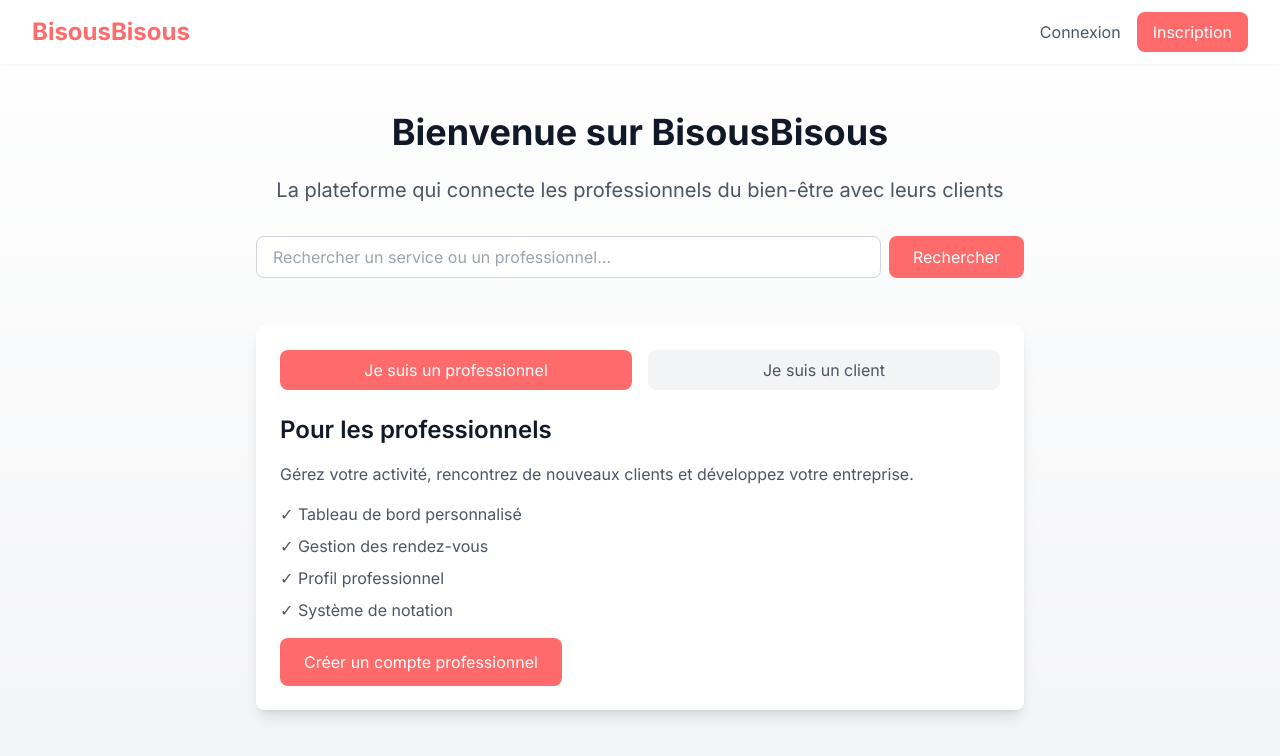
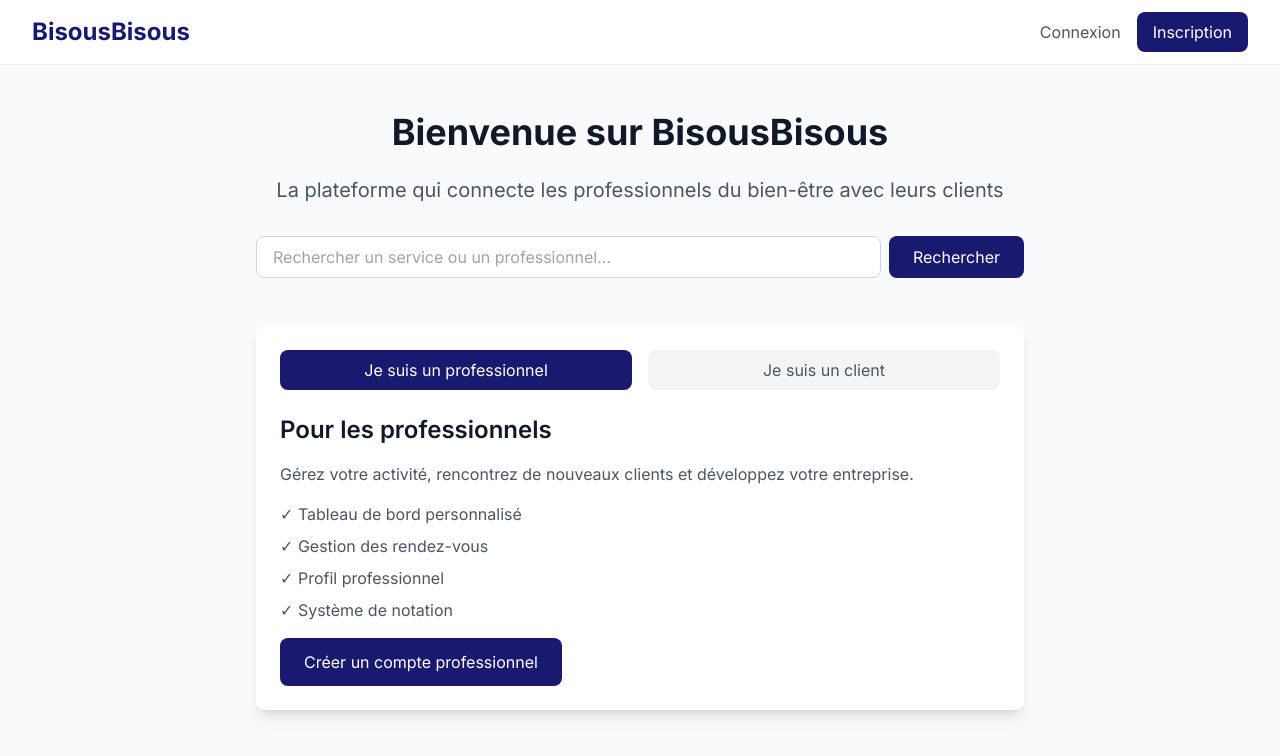
Before and after one commit to bba-git/bisousbisousmvp, a Next.js app: page / in a window 1280 px wide. Shown: the top 756 px of the page. Built offline with nearby package versions, Linux system fonts and the light colour scheme.

Commit message:
feat: replace primary color with midnight blue throughout the project

```diff
--- a/app/globals.css
+++ b/app/globals.css
@@ -20,7 +20,7 @@ body {
 
 @layer components {
   .btn-primary {
-    @apply bg-primary text-white px-4 py-2 rounded-md hover:bg-primary-dark focus:outline-none focus:ring-2 focus:ring-offset-2 focus:ring-primary;
+    @apply bg-primary text-white px-4 py-2 rounded-md hover:bg-primary/90 focus:outline-none focus:ring-2 focus:ring-offset-2 focus:ring-primary;
   }
 
   .btn-secondary {
--- a/app/page.tsx
+++ b/app/page.tsx
@@ -85,7 +85,7 @@ export default function Home() {
   };
 
   return (
-    <div className="min-h-screen bg-gradient-to-b from-white to-gray-100">
+    <div className="min-h-screen bg-gray-50">
       <nav className="bg-white shadow-sm">
         <div className="max-w-7xl mx-auto px-4 sm:px-6 lg:px-8">
           <div className="flex justify-between h-16">
@@ -98,7 +98,7 @@ export default function Home() {
               </Link>
               <Link
                 href="/auth/register"
-                className="bg-primary text-white px-4 py-2 rounded-lg hover:bg-opacity-90"
+                className="bg-midnight-blue text-white px-4 py-2 rounded-lg hover:bg-opacity-90"
               >
                 Inscription
               </Link>
@@ -199,7 +199,7 @@ export default function Home() {
             </div>
             <button
               type="submit"
-              className="bg-primary text-white px-6 py-2 rounded-lg hover:bg-opacity-90"
+              className="bg-midnight-blue text-white px-6 py-2 rounded-lg hover:bg-opacity-90"
             >
               Rechercher
             </button>
@@ -213,7 +213,7 @@ export default function Home() {
                 onClick={() => setActiveTab('professionnel')}
                 className={`flex-1 py-2 px-4 rounded-lg ${
                   activeTab === 'professionnel'
-                    ? 'bg-primary text-white'
+                    ? 'bg-midnight-blue text-white'
                     : 'bg-gray-100 text-gray-600'
                 }`}
               >
@@ -223,7 +223,7 @@ export default function Home() {
                 onClick={() => setActiveTab('client')}
                 className={`flex-1 py-2 px-4 rounded-lg ${
                   activeTab === 'client'
-                    ? 'bg-primary text-white'
+                    ? 'bg-midnight-blue text-white'
                     : 'bg-gray-100 text-gray-600'
                 }`}
               >
@@ -248,7 +248,7 @@ export default function Home() {
                 </ul>
                 <Link
                   href="/auth/register?type=professionnel"
-                  className="inline-block bg-primary text-white px-6 py-3 rounded-lg mt-4 hover:bg-opacity-90"
+                  className="inline-block bg-midnight-blue text-white px-6 py-3 rounded-lg mt-4 hover:bg-opacity-90"
                 >
                   Créer un compte professionnel
                 </Link>
@@ -269,7 +269,7 @@ export default function Home() {
                 </ul>
                 <Link
                   href="/auth/register?type=client"
-                  className="inline-block bg-primary text-white px-6 py-3 rounded-lg mt-4 hover:bg-opacity-90"
+                  className="inline-block bg-midnight-blue text-white px-6 py-3 rounded-lg mt-4 hover:bg-opacity-90"
                 >
                   Créer un compte client
                 </Link>
--- a/tailwind.config.js
+++ b/tailwind.config.js
@@ -8,9 +8,10 @@ module.exports = {
   theme: {
     extend: {
       colors: {
-        primary: "#FF6B6B",
+        primary: "#191970",
         secondary: "#4ECDC4",
         accent: "#FFE66D",
+        'midnight-blue': "#191970",
       },
     },
   },
```
